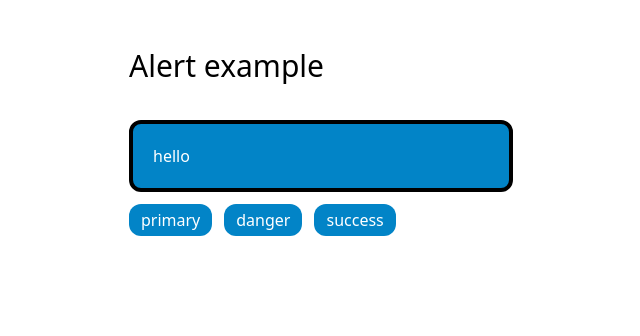
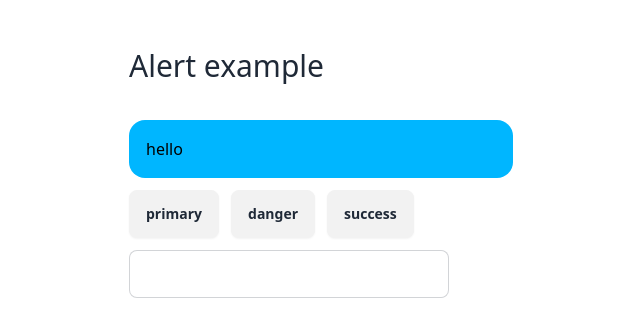
Before and after one commit to alelax/angular-evolution, an Angular app: page / in a window 1280 px wide. Shown: the top 336 px of the page, without its empty margins (319-959 px from the left). Built offline with nearby package versions, Linux system fonts and the light colour scheme.

Commit message:
daisy ui installed

```diff
--- a/package.json
+++ b/package.json
@@ -28,6 +28,7 @@
     "@angular/compiler-cli": "^17.0.0",
     "@types/jasmine": "~5.1.0",
     "autoprefixer": "^10.4.16",
+    "daisyui": "^4.4.19",
     "jasmine-core": "~5.1.0",
     "karma": "~6.4.0",
     "karma-chrome-launcher": "~3.2.0",
--- a/src/app/app.component.ts
+++ b/src/app/app.component.ts
@@ -19,8 +19,8 @@ type Alert = {
       <div
         class="alert"
         [ngClass]="{
-        'alert-primary': alert.type === 'primary',
-        'alert-danger': alert.type === 'danger',
+        'alert-info': alert.type === 'primary',
+        'alert-error': alert.type === 'danger',
         'alert-success': alert.type === 'success',
       }"
       >
@@ -32,6 +32,8 @@ type Alert = {
         <button class="btn" (click)="alert = { msg: 'hello 2', type: 'danger' }">danger</button>
         <button class="btn" (click)="alert = { msg: 'hello 3', type: 'success' }">success</button>
       </div>
+
+      <input type="text">
     </div>
 
 
--- a/src/styles.css
+++ b/src/styles.css
@@ -14,26 +14,6 @@
   @apply text-3xl my-6
 }
 
-.btn {
-  @apply bg-sky-600 px-3 py-1 rounded-xl text-white
+input {
+  @apply input input-bordered w-full max-w-xs
 }
-
-.alert {
-  @apply border-4 border-black rounded-xl p-5
-}
-
-.alert-primary {
-  @apply bg-sky-600 text-white
-}
-
-.alert-danger {
-  @apply bg-red-600 text-white
-}
-
-.alert-success {
-  @apply bg-green-200 text-black
-}
-
-input {
-  @apply border border-black rounded-xl
-}
--- a/tailwind.config.js
+++ b/tailwind.config.js
@@ -6,5 +6,7 @@ module.exports = {
   theme: {
     extend: {},
   },
-  plugins: [],
+  plugins: [
+    require("daisyui")
+  ],
 }
```
Also changed, not shown: 1 other file (tests, documents, lock files or other folders).
